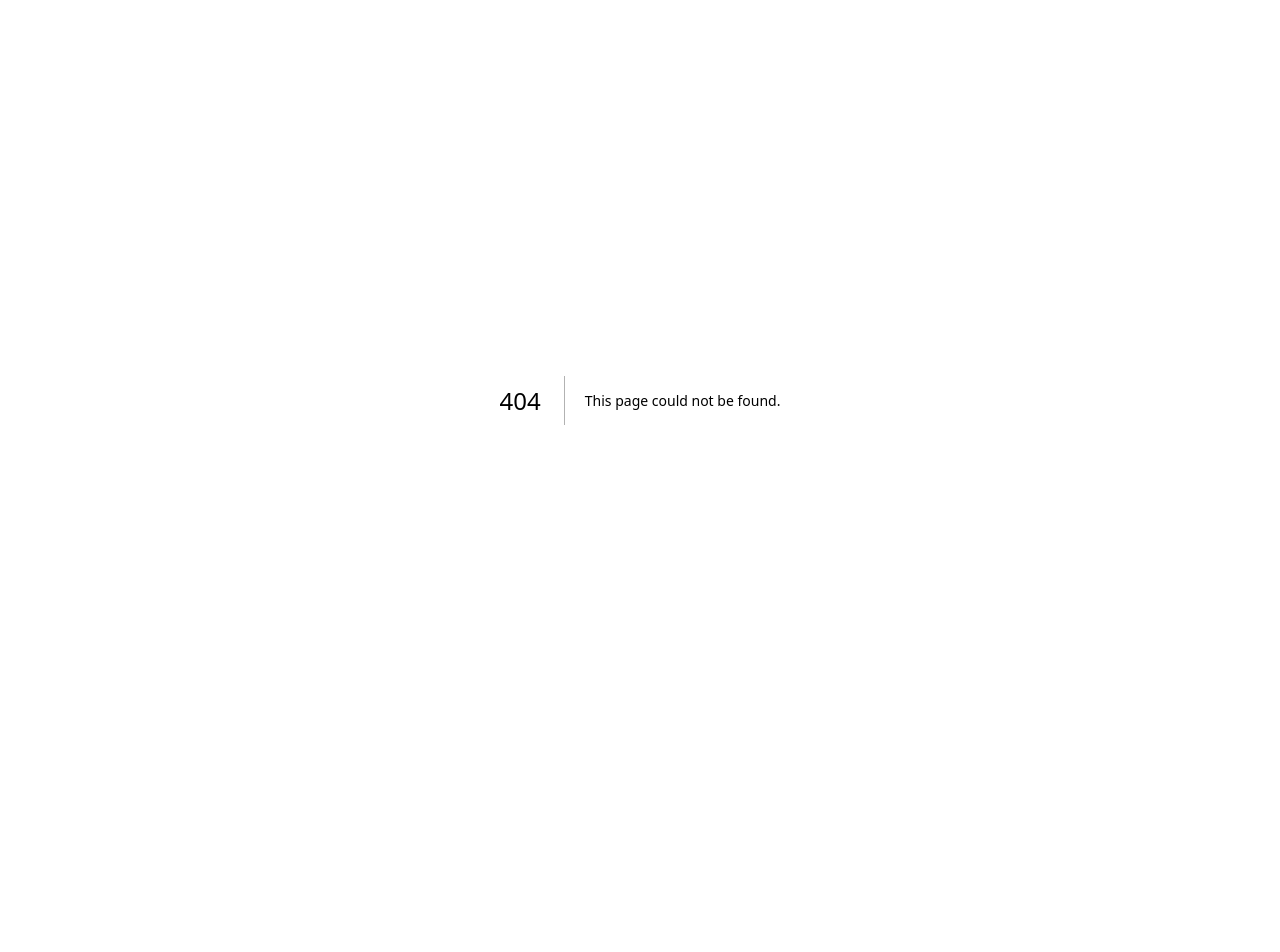
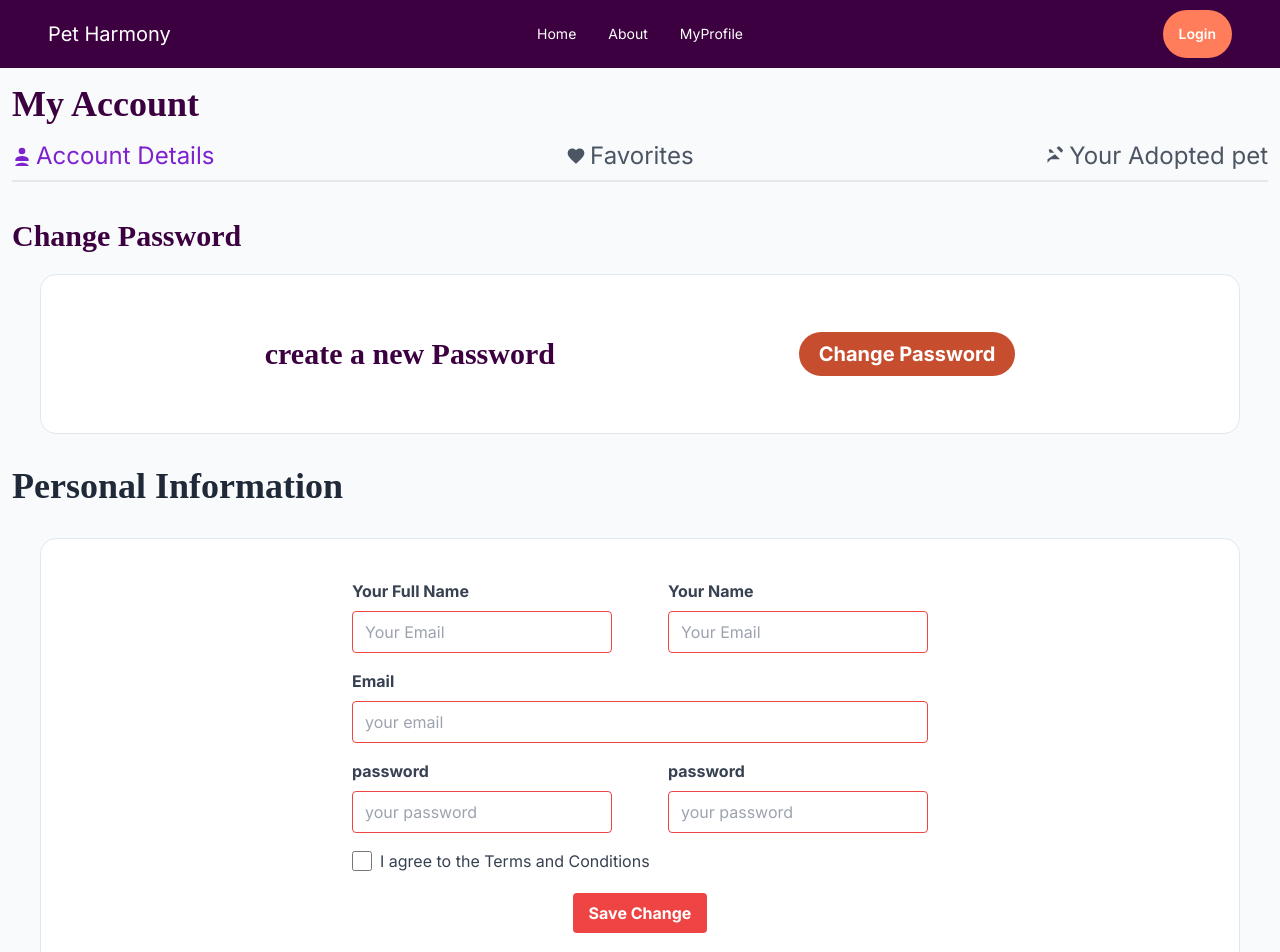
Before and after one commit to JAHIDHASAN05/Pet-Harmony, a Next.js app: page /profile in a window 1280 px wide. Before the commit this address had no page. Shown: the top 952 px of the page. Before the commit the page ends 800 px from the top, so only its background shows below. Built offline with nearby package versions, Linux system fonts and the light colour scheme.

Commit message:
profile page intial desing

```diff
--- /dev/null
+++ b/src/app/(withMainLayOut)/profile/page.tsx
@@ -0,0 +1,207 @@
+"use client";
+
+import React, { useState } from "react";
+import { FaHeart } from "react-icons/fa";
+
+const MyProfile = () => {
+  return (
+    <section className="min-h-screen bg-slate-50">
+      <section className="py-4 px-3">
+        <h1 className="text-4xl font-bold mb-4 rancho-regular text-[#3C0040]">
+          My Account
+        </h1>
+
+        <div className="hidden sm:flex justify-between text-2xl space-x-6 border-b-2 border-gray-200 pb-2">
+          <a
+            href="#account-details"
+            className="flex items-center space-x-1 text-purple-700"
+          >
+            <svg className="w-5 h-5" fill="currentColor" viewBox="0 0 24 24">
+              <path d="M12 12c2.67 0 8 1.34 8 4v2H4v-2c0-2.66 5.33-4 8-4zm0-2a4 4 0 1 1 0-8 4 4 0 0 1 0 8zm0 10c-2.67 0-8 1.34-8 4v2h16v-2c0-2.66-5.33-4-8-4z" />
+            </svg>
+            <span>Account Details</span>
+          </a>
+
+          <a
+            href="#favorites"
+            className="flex items-center space-x-1 text-gray-600 hover:text-purple-700"
+          >
+            <svg className="w-5 h-5" fill="currentColor" viewBox="0 0 24 24">
+              <path d="M12 21.35l-1.45-1.32C5.4 15.36 2 12.28 2 8.5 2 5.42 4.42 3 7.5 3c1.74 0 3.41.81 4.5 2.09C13.09 3.81 14.76 3 16.5 3 19.58 3 22 5.42 22 8.5c0 3.78-3.4 6.86-8.55 11.54L12 21.35z" />
+            </svg>
+            <span> Favorites</span>
+          </a>
+          <a
+            href="#inquiries"
+            className="flex items-center space-x-1 text-gray-600 hover:text-purple-700"
+          >
+            <svg className="w-5 h-5" fill="currentColor" viewBox="0 0 24 24">
+              <path d="M21 6.5l-1.5 1.5-5.5-5.5 1.5-1.5c.29-.29.68-.44 1.09-.44s.8.15 1.09.44l3.32 3.32c.29.29.44.68.44 1.09s-.15.8-.44 1.09zM12 10l6 6H7l-4 4v-4L12 10zm-1-2H5.5l-.87-2.6c-.06-.19-.09-.39-.09-.6 0-.55.45-1 1-1h1.5l3 3z" />
+            </svg>
+            <span>Your Adopted pet</span>
+          </a>
+        </div>
+
+        <div className="sm:hidden mb-4">
+          <label
+            htmlFor="accountOptions"
+            className="block text-gray-700 font-bold mb-2"
+          >
+            Account Options
+          </label>
+          <select
+            id="accountOptions"
+            name="accountOptions"
+            className="w-full px-3 py-2 border border-gray-300 rounded focus:outline-none focus:ring-2 focus:ring-blue-500"
+            onChange={(e) => {
+              const selectedOption = e.target.value;
+              //   if (selectedOption) {
+              //     document
+              //       .getElementById(selectedOption)
+              //       .scrollIntoView({ behavior: "smooth" });
+              //   }
+            }}
+          >
+            <option value="account-details" selected>
+              Account Details
+            </option>
+            <option value="inquiries">Your Adopted pets</option>
+            <option value="favorites">Favorites</option>
+          </select>
+        </div>
+      </section>
+
+      <section>
+        <h1 className="rancho-regular text-3xl text-[#3C0040] my-5 px-3">
+          Change Password
+        </h1>
+        <div className="px-3 md:px-10">
+          <div className=" flex gap-5  flex-col md:flex-row justify-evenly items-center h-[10rem] bg-white border border-slate-200 rounded-2xl">
+            <h1 className="rancho-regular text-3xl text-[#3C0040]">
+              create a new Password
+            </h1>
+            <button className="bg-[#C74D2F] px-5 py-2 text-xl text-white font-bold rounded-full">
+              Change Password
+            </button>
+          </div>
+        </div>
+      </section>
+
+      <section>
+        <h1 className=" text-3xl md:text-4xl text-start my-8 font-bold rancho-regular px-3">
+          Personal Information
+        </h1>
+        <div className=" pb-10 my-5  md:px-10 px-3 ">
+          <div className="border border-slate-200  bg-white w-full  rounded-2xl px-2 ">
+            <form className=" w-full max-w-xl pb-12 pt-10 mx-auto rounded-md  ">
+              <div className="md:flex justify-between ">
+                <div className="mb-4">
+                  <label
+                    htmlFor="fullName"
+                    className="block text-gray-700 font-bold mb-2"
+                  >
+                    Your Full Name
+                  </label>
+                  <input
+                    placeholder="Your Email"
+                    type="text"
+                    id="fullName"
+                    name="fullName"
+                    className="w-full px-3 py-2 border border-red-500 rounded focus:outline-none focus:ring-2 focus:ring-red-300"
+                  />
+                </div>
+                <div className="mb-4">
+                  <label
+                    htmlFor="fullName"
+                    className="block text-gray-700 font-bold mb-2"
+                  >
+                    Your Name
+                  </label>
+                  <input
+                    placeholder="Your Email"
+                    type="text"
+                    id="fullName"
+                    name="fullName"
+                    className="w-full px-3 py-2 border border-red-500 rounded focus:outline-none focus:ring-2 focus:ring-red-300"
+                  />
+                </div>
+              </div>
+
+              <div className="mb-4">
+                <label
+                  htmlFor="email"
+                  className="block text-gray-700 font-bold mb-2"
+                >
+                  Email
+                </label>
+                <input
+                  type="email"
+                  id="email"
+                  name="email"
+                  placeholder="your email"
+                  className="w-full px-3 py-2 border border-red-500 rounded focus:outline-none focus:ring-2 focus:ring-red-300"
+                />
+              </div>
+              <div className="md:flex justify-between">
+                <div className="mb-4">
+                  <label
+                    htmlFor="email"
+                    className="block text-gray-700 font-bold mb-2"
+                  >
+                    password
+                  </label>
+                  <input
+                    type="password"
+                    id="password"
+                    name="password"
+                    placeholder="your password"
+                    className="w-full px-3 py-2 border border-red-500 rounded focus:outline-none focus:ring-2 focus:ring-red-300"
+                  />
+                </div>
+                <div className="mb-4">
+                  <label
+                    htmlFor="email"
+                    className="block text-gray-700 font-bold mb-2"
+                  >
+                    password
+                  </label>
+                  <input
+                    type="password"
+                    id="password"
+                    name="password"
+                    placeholder="your password"
+                    className="w-full px-3 py-2 border border-red-500 rounded focus:outline-none focus:ring-2 focus:ring-red-300"
+                  />
+                </div>
+              </div>
+              <div className="mb-4">
+                <label className="inline-flex items-center">
+                  <input
+                    placeholder="Your Email"
+                    type="checkbox"
+                    name="terms"
+                    className="form-checkbox h-5 w-5 text-blue-600"
+                  />
+                  <span className="ml-2 text-gray-700">
+                    I agree to the Terms and Conditions
+                  </span>
+                </label>
+              </div>
+
+              <div className="text-center">
+                <button
+                  type="submit"
+                  className="bg-red-500 text-white font-bold py-2 px-4 rounded hover:bg-red-600 focus:outline-none focus:ring-2 focus:ring-red-500 focus:ring-opacity-50"
+                >
+                  Save Change
+                </button>
+              </div>
+            </form>
+          </div>
+        </div>
+      </section>
+    </section>
+  );
+};
+
+export default MyProfile;
--- a/src/components/shared/Navbar/Navbar.tsx
+++ b/src/components/shared/Navbar/Navbar.tsx
@@ -11,7 +11,7 @@ const Navbar = () => {
         <Link href={'/about'}>About</Link>
       </li>
       <li>
-        <Link href={'/'}>MyProfile</Link>
+        <Link href={'/profile'}>MyProfile</Link>
       </li>
     </>
   );
```
Also changed, not shown: src/app/(withMainLayOut)/register/page.tsx (indentation only).
